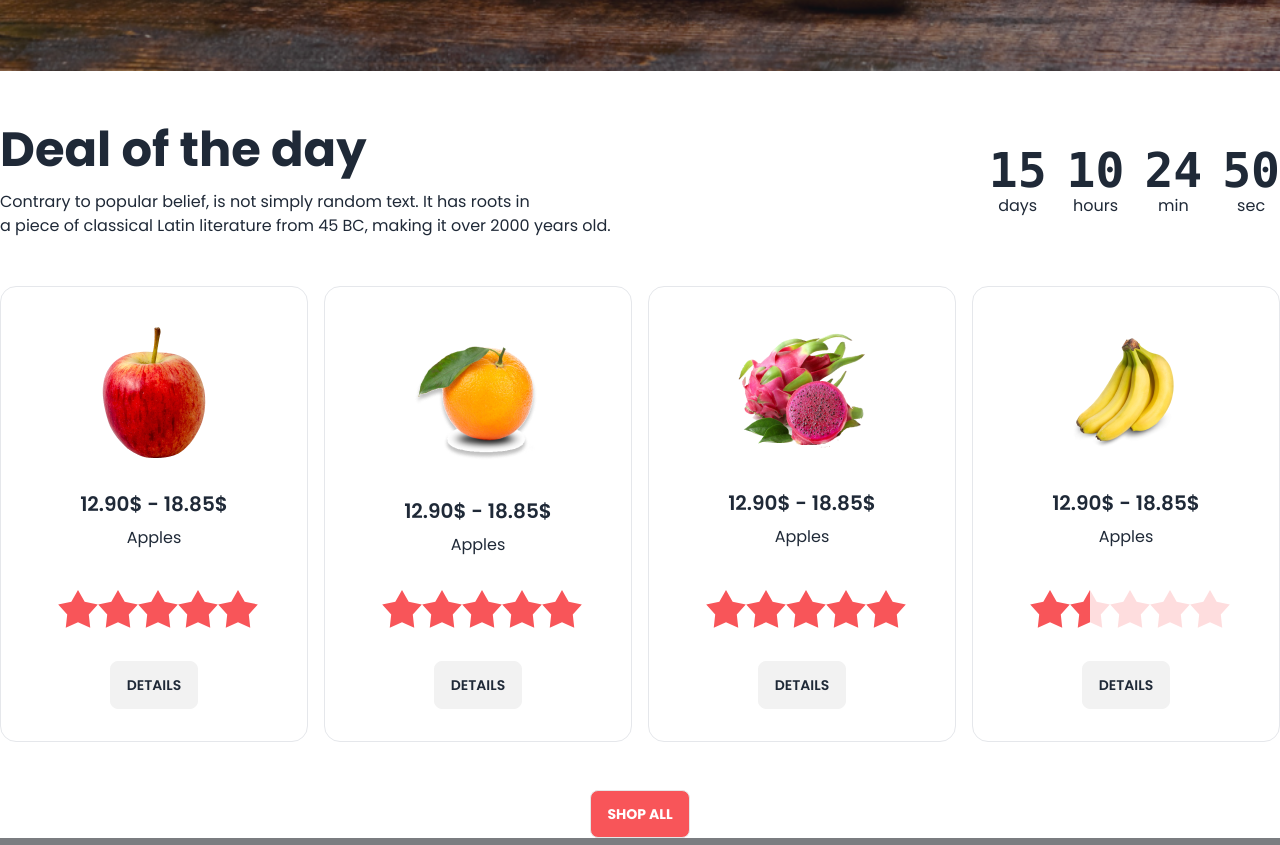
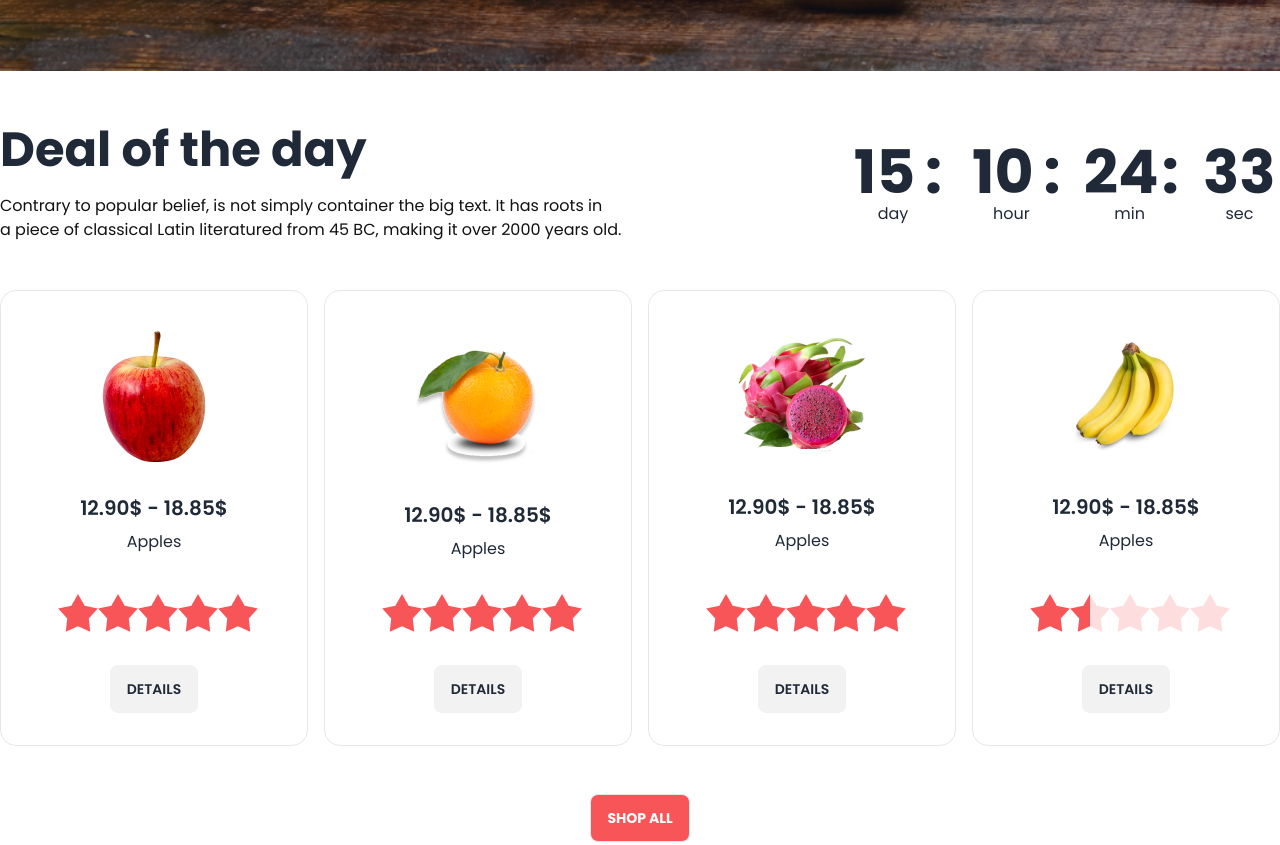
Before and after one commit to srbrakib27/fruit-burst-assignment, a plain HTML site: page index.htm in a window 1280 px wide. Shown: the part 877-1722 px from the top of the page. Drawn offline with nearby package versions, Linux system fonts and the light colour scheme; grey boxes are pictures that could not be loaded; files whose address does not match are found by name.

Commit message:
number five commit

```diff
--- a/index.htm
+++ b/index.htm
@@ -143,52 +143,48 @@
 
     <main>
         <!-- Deal of the day -->
-          <section>
-              <div class="flex items-center justify-between ">
+
+
+      <section class=" container max auto my-12">
+
+
+              <!-- the day section -->
+            <div class="flex justify-between items-center">
               <div>
                 <h1 class="text-5xl font-extrabold">Deal of the day</h1>
-                      <p class="pt-4 font-medium">Contrary to popular belief, is not simply random text. It has roots in <br> a piece of classical Latin literature from 45 BC, making it over 2000 years old.</p>
+                <p class=" text-[#121212] mt-5">Contrary to popular belief, is not simply container the big text. It has roots in <br> a piece of classical Latin literatured from 45 BC, making it over 2000 years old.</p>
               </div>
 
               <div>
                 <div class="grid grid-flow-col gap-5 text-center auto-cols-max">
                   <div class="flex flex-col">
-                            <span class="countdown font-mono text-5xl font-extrabold">
-                                <span style="--value:15;"></span>
+                    <span class="countdown font-extrabold text-6xl">
+                      <span style="--value:15;"></span> :
                     </span>
-                            days
+                    day
                   </div>
-
                   <div class="flex flex-col">
-                            <span class="countdown font-mono text-5xl font-extrabold">
-                                <span style="--value:10;"></span>
+                    <span class="countdown font-extrabold text-6xl">
+                      <span style="--value:10;"></span> :
                     </span>
-                            hours
+                    hour
                   </div>
-
                   <div class="flex flex-col">
-                            <span class="countdown font-mono text-5xl font-extrabold">
-                                <span style="--value:24;"></span>
+                    <span class="countdown font-extrabold text-6xl">
+                      <span style="--value:24;"></span> :
                     </span>
                     min
                   </div>
-
                   <div class="flex flex-col">
-                            <span class="countdown font-mono text-5xl font-extrabold">
-                                <span style="--value:50;"></span>
+                    <span class="countdown font-extrabold text-6xl">
+                      <span style="--value:33;"></span>
                     </span>
                     sec
                   </div>
                 </div>
-
+              </div>
             </div>
 
-
-         </section>
-
-        <!-- card section -->
-
-        <section class=" container max auto">
 
             <!-- card1 -->
 
@@ -425,6 +421,7 @@
                               <div class="grid  grid-cols-1 md:grid-cols-2 lg:grid-cols-4">
 
                                     <!-- card number 1 -->
+
                                   <div class="card w-96 ">
                                     <figure class="px-10 pt-10">
                                       <img src="/images//member1.png" alt="Shoes" class="rounded-full" />
@@ -439,6 +436,7 @@
                                       </div>
                                     </div>
                                   </div>
+
                                   <!-- card number 2 -->
                                   <div class="card w-96 ">
                                     <figure class="px-10 pt-10">
@@ -496,13 +494,12 @@
 
 
 
-
       </section>
 
 
     </main>
 
-  <footer class="footer footer-center p-10 bg-black text-white text-base-content rounded mt-12">
+    <footer class="footer footer-center p-10 bg-black text-white text-base-content rounded mt-20">
 
         <div class="flex gap-6">
           <div><img src="images/logo.png" alt=""></div>
```
Lines whose indentation alone changed are shown as unchanged.
